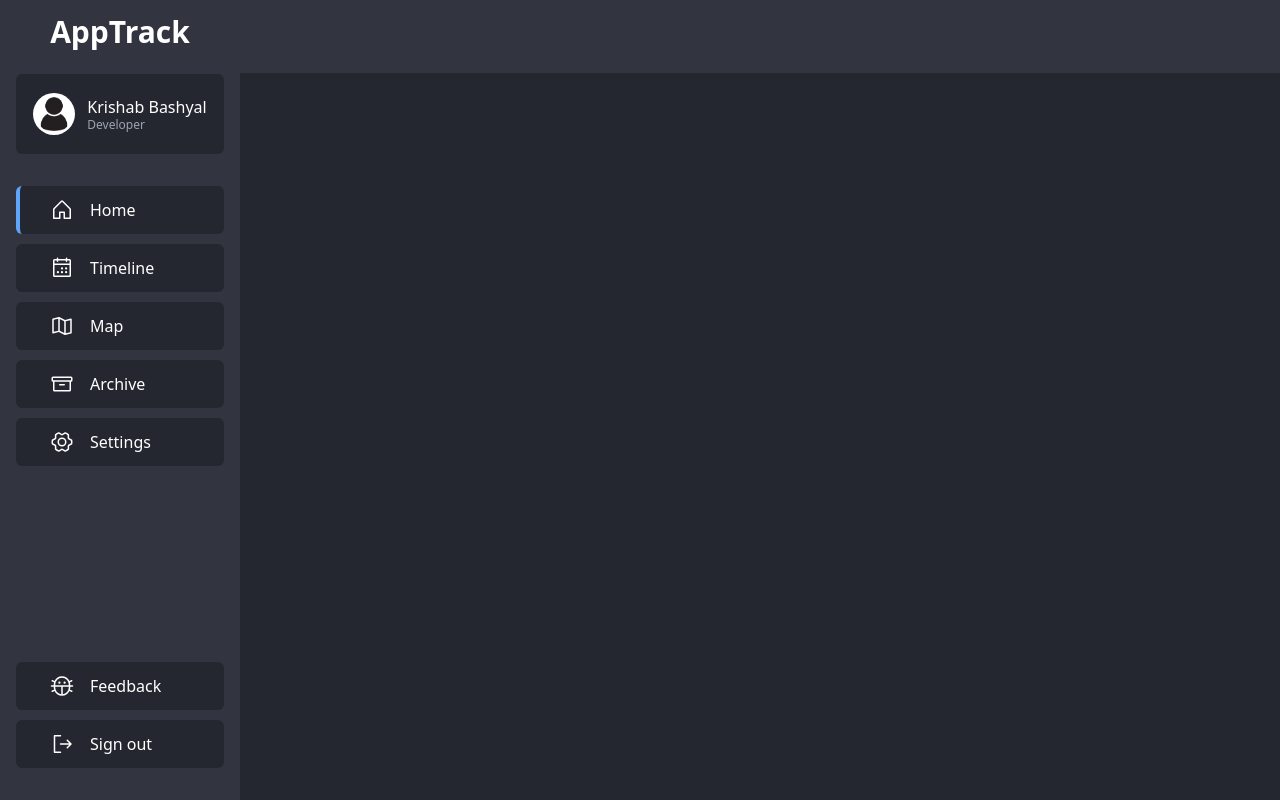
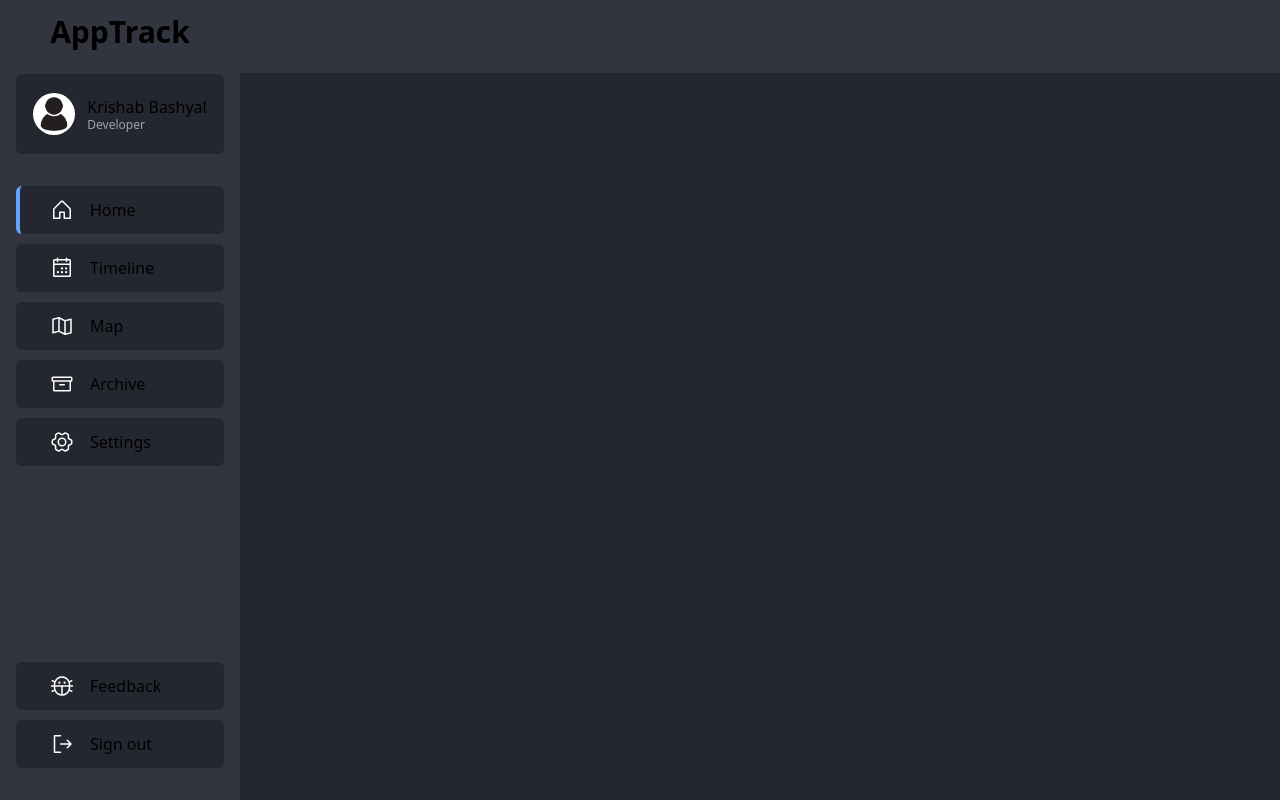
Before and after one commit to krishabbashyal/Apptive, a Next.js app in the folder client/: page / in a window 1280 px wide. Built offline with nearby package versions, Linux system fonts and the light colour scheme.

Commit message:
Removed some of the dark more color themes

```diff
--- a/client/src/app/globals.css
+++ b/client/src/app/globals.css
@@ -1,12 +1,3 @@
 @tailwind base;
 @tailwind components;
 @tailwind utilities;
-
-.html,
-body {
-  background-color: #252730;
-}
-
-p, h1, h2, h3, h4, h5, h6 {
-  color: #fff;
-}
```
